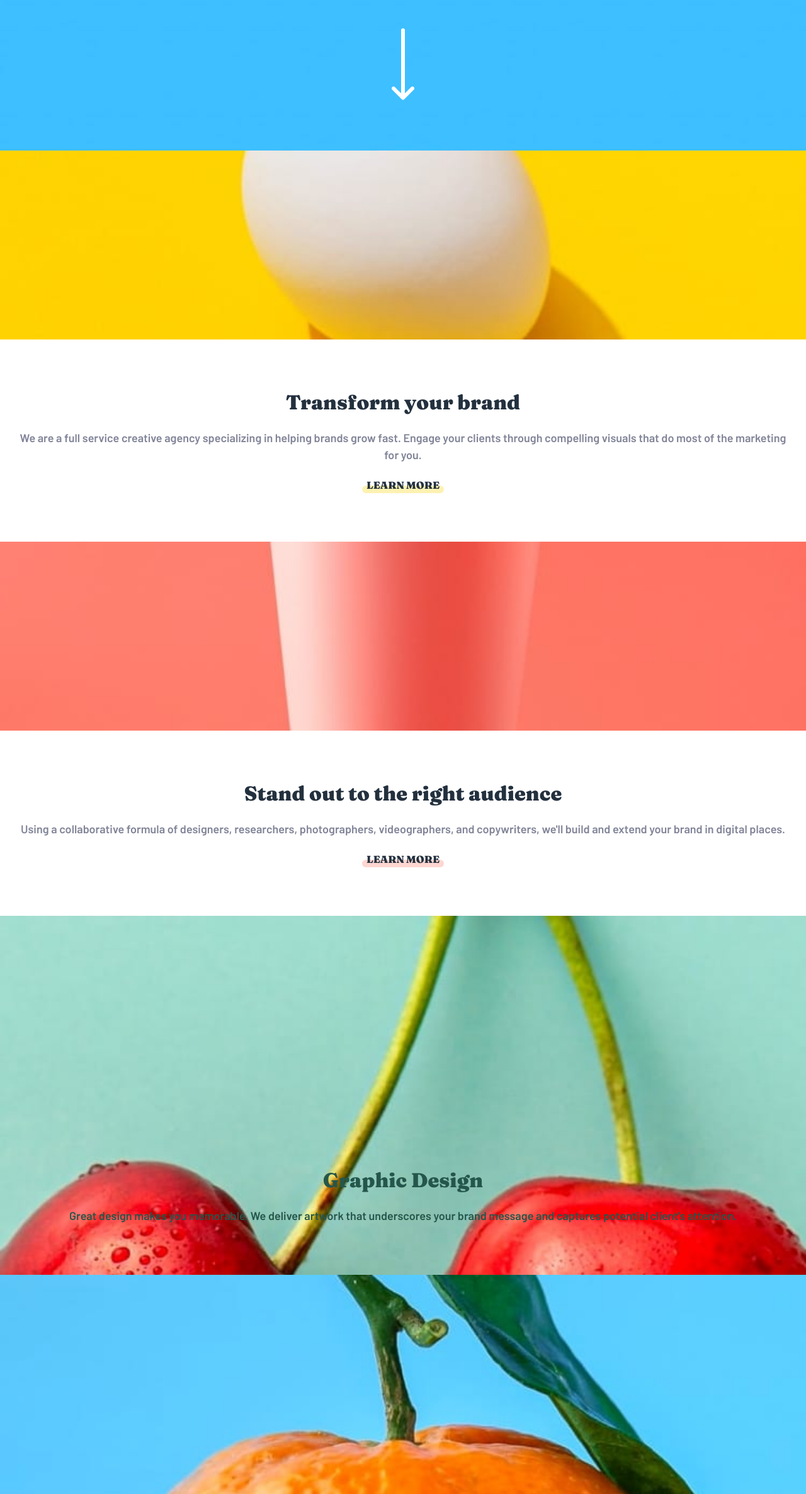
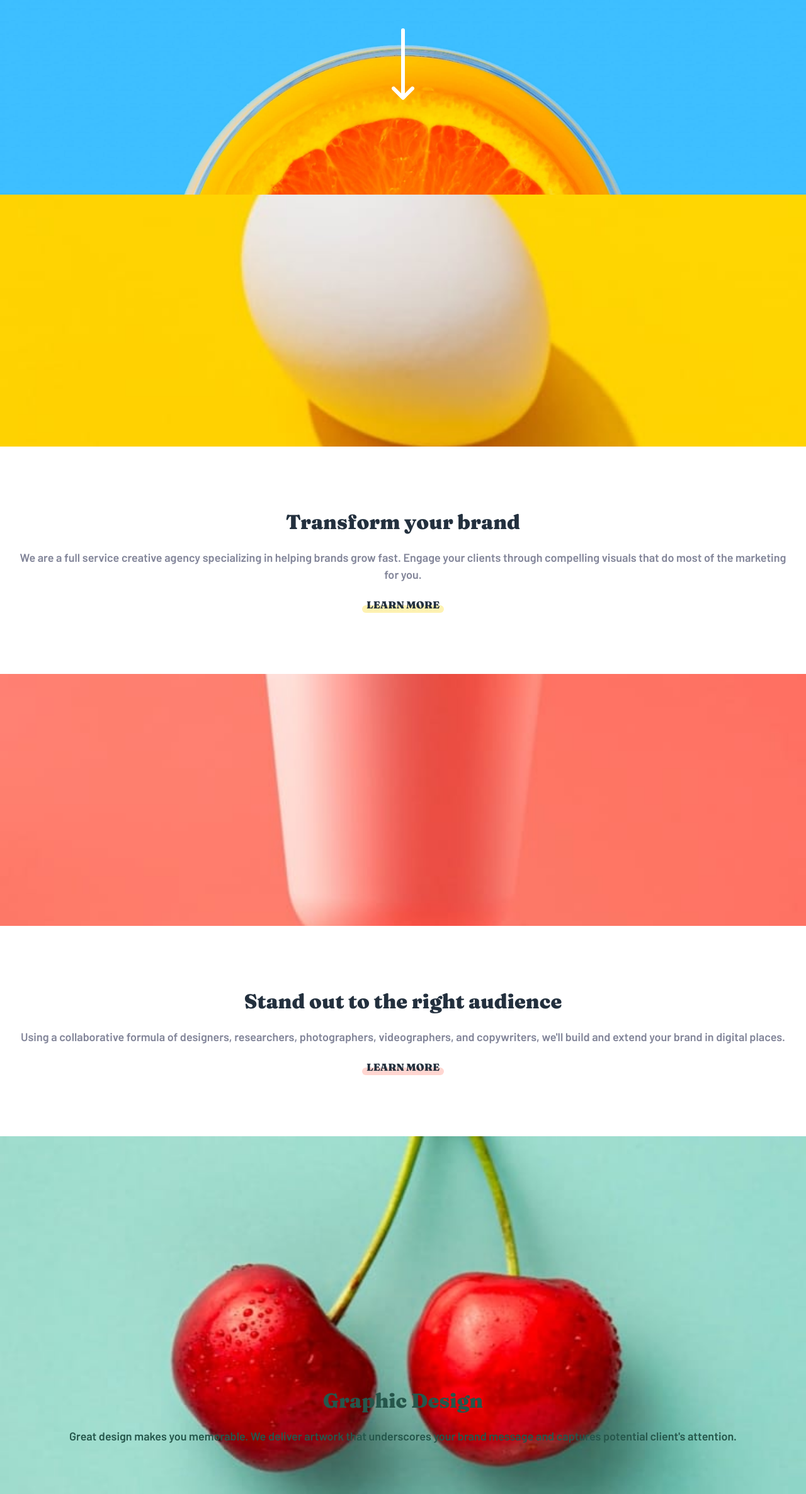
Before and after one commit to wendell-kenneddy/sunnyside, a plain HTML site: page web/index.html in a window 1280 px wide. Shown: the part 188-2560 px from the top of the page at 63% size. Drawn offline with Linux system fonts and the light colour scheme.

Commit message:
feat: add responsive styles up to tablet screens

```diff
--- a/web/styles/main.css
+++ b/web/styles/main.css
@@ -212,7 +212,7 @@ h1 {
   font-weight: 900;
   text-transform: uppercase;
   letter-spacing: 0.4rem;
-  font-size: 2rem;
+  font-size: 1.8rem;
 }
 
 .testimonial {
@@ -304,3 +304,41 @@ footer a {
   filter: invert(100%) sepia(0%) saturate(0%) hue-rotate(129deg)
     brightness(108%) contrast(101%);
 }
+
+@media (min-width: 768px) {
+  #page-header {
+    background-image: url("/assets/images/desktop/image-header.jpg");
+    padding-bottom: 15rem;
+  }
+
+  .benefits-text-section {
+    padding: 10rem 2.6rem;
+  }
+
+  #egg-image {
+    background-image: url("/assets/images/desktop/image-transform.jpg");
+    min-height: 40rem;
+  }
+
+  #stand-out-image {
+    background-image: url("/assets/images/desktop/image-stand-out.jpg");
+    min-height: 40rem;
+  }
+
+  #graphic-design {
+    background-image: url("/assets/images/desktop/image-graphic-design.jpg");
+  }
+
+  #photography {
+    background-image: url("/assets/images/desktop/image-photography.jpg");
+  }
+
+  #testimonials {
+    padding: 6.4rem 4.8rem 8rem;
+  }
+
+  #domain-links ul {
+    justify-content: center;
+    gap: 4rem;
+  }
+}
```
